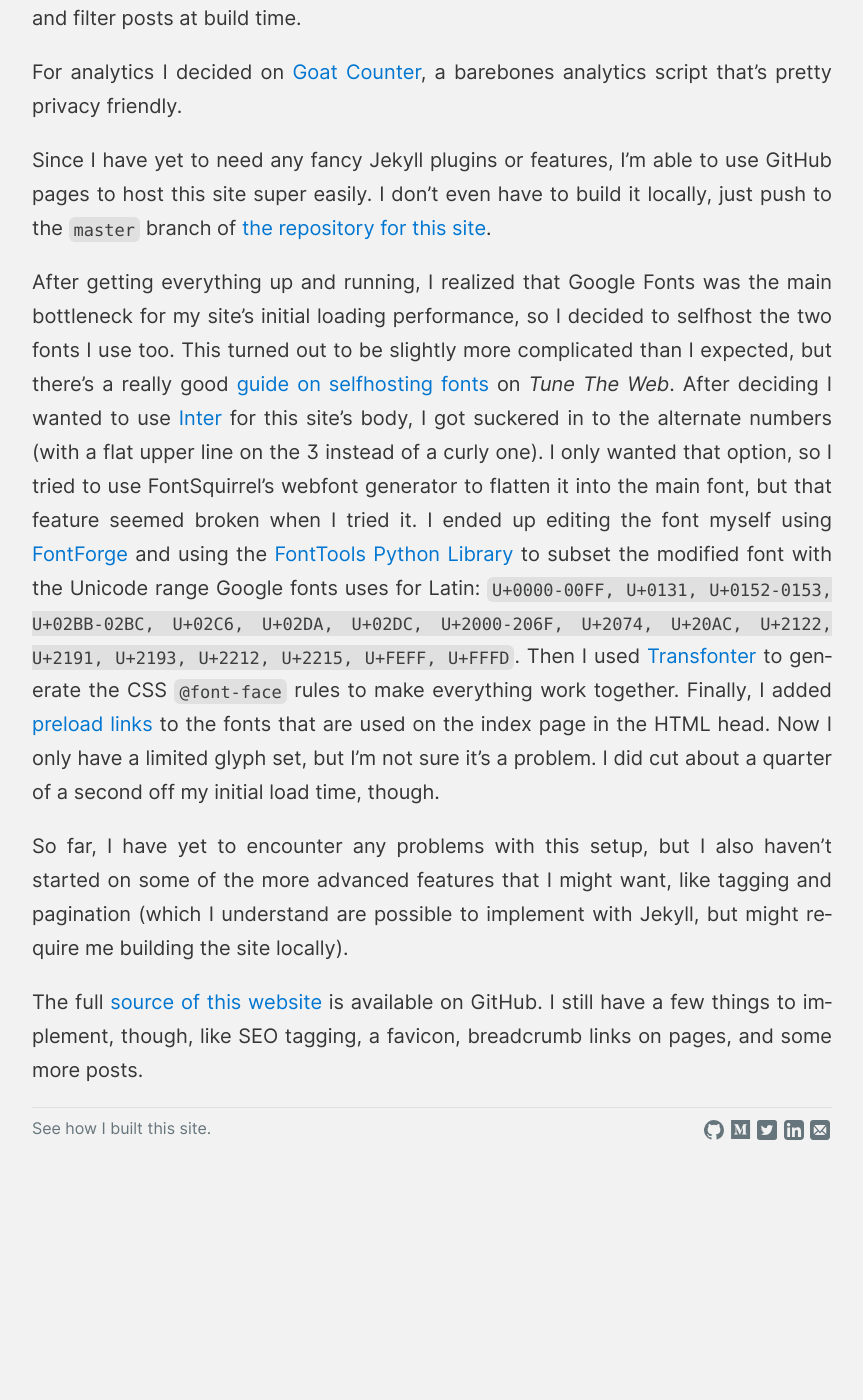
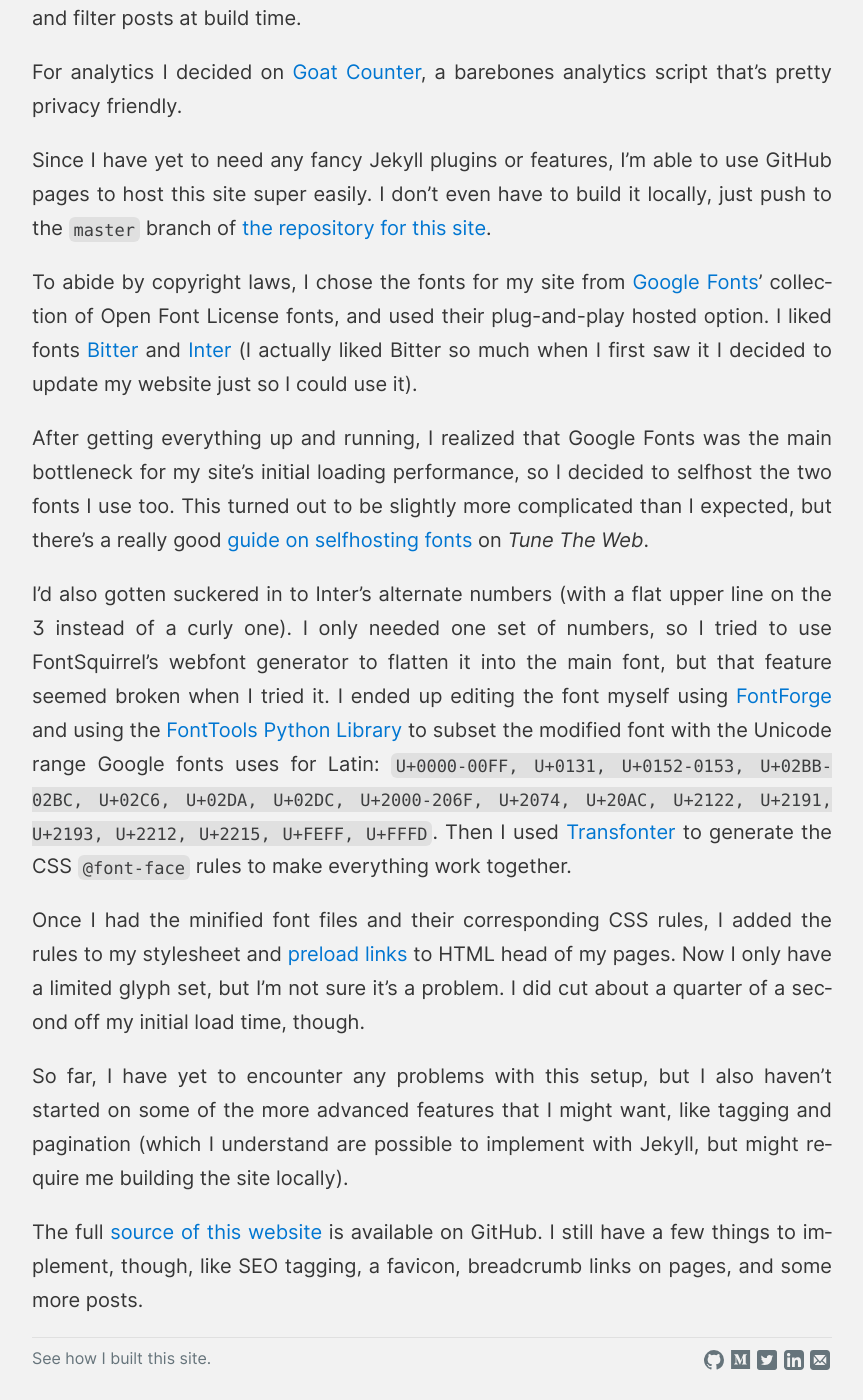
Before and after one commit to ebanisadr/ebanisadr.github.io, a Jekyll site: the page built from _blog/building-this-blog-with-jekyll.md, in a window 1280 px wide and 1400 px high, scrolled down 1297 px. Shown: the whole window, without its empty margins (208-1071 px from the left). Built offline with Jekyll 4.4.1, drawn with Linux system fonts in a browser that asks for light colours; before the commit the page ends 2467 px from its top, so only the background shows below that; some of the changed text lies outside the part shown.

Commit message:
Update tutorial article

```diff
--- a/_blog/building-this-blog-with-jekyll.md
+++ b/_blog/building-this-blog-with-jekyll.md
@@ -54,27 +55,38 @@
 locally, just push to the `master` branch of [the repository for this
 site](https://github.com/ebanisadr/ebanisadr.github.io).
 
-After getting everything up and running, I realized that Google Fonts was the
-main bottleneck for my site's initial loading performance, so I decided to
-selfhost the two fonts I use too. This turned out to be slightly more
-complicated than I expected, but there's a really good [guide on selfhosting
+To abide by copyright laws, I chose the fonts for my site from [Google
+Fonts](https://fonts.google.com)' collection of Open Font License fonts, and
+used their plug-and-play hosted option. I liked fonts
+[Bitter](https://www.huertatipografica.com/en/fonts/bitter-ht) and
+[Inter](https://rsms.me/inter/) (I actually  liked Bitter so much when I first
+saw it I decided to update my website just so I could use it).
+
+After getting everything up and running, I realized that Google Fonts was the main bottleneck for my site's
+initial loading performance, so I decided to selfhost the two fonts I use too.
+This turned out to be slightly more complicated than I expected, but there's a
+really good [guide on selfhosting
 fonts](https://www.tunetheweb.com/blog/should-you-self-host-google-fonts/) on
-_Tune The Web_. After deciding I wanted to use [Inter](https://rsms.me/inter/)
-for this site's body, I got suckered in to the alternate numbers (with a flat
-upper line on the 3 instead of a curly one). I only wanted that option, so I
-tried to use FontSquirrel's webfont generator to flatten it into the main font,
-but that feature seemed broken when I tried it.  I ended up editing the font
+_Tune The Web_.
+
+I'd also gotten suckered in to Inter's alternate numbers (with a flat upper line
+on the 3 instead of a curly one). I only needed one set of numbers, so I tried
+to use FontSquirrel's webfont generator to flatten it into the main font, but
+that feature seemed broken when I tried it. I ended up editing the font
 myself using [FontForge](https://fontforge.org/en-US/) and using the [FontTools
 Python Library](https://github.com/fonttools/fonttools) to subset the modified
 font with the Unicode range Google fonts uses for Latin: `U+0000-00FF, U+0131,
 U+0152-0153, U+02BB-02BC, U+02C6, U+02DA, U+02DC, U+2000-206F, U+2074, U+20AC,
 U+2122, U+2191, U+2193, U+2212, U+2215, U+FEFF, U+FFFD`. Then I used
 [Transfonter](https://transfonter.org) to generate the CSS `@font-face` rules to
-make everything work together. Finally, I added [preload
+make everything work together.
+
+Once I had the minified font files and their corresponding CSS rules, I added
+the rules to my stylesheet and [preload
 links](https://developer.mozilla.org/en-US/docs/Web/HTML/Preloading_content) to
-the fonts that are used on the index page in the HTML head. Now I only have a
-limited glyph set, but I'm not sure it's a problem. I did cut about a quarter of
-a second off my initial load time, though.
+HTML head of my pages. Now I only have a limited glyph set, but I'm not sure
+it's a problem. I did cut about a quarter of a second off my initial load time,
+though.
 
 
 So far, I have yet to encounter any problems with this setup, but I also haven't
--- a/_layouts/post.html
+++ b/_layouts/post.html
@@ -3,6 +3,6 @@
 ---
 <main><article>
   <h1>{{ page.title }}</h1>
-  {% if page.date %}<small>{{ page.date | date_to_long_string: "ordinal", "US" }}</small>{% endif %}
+  {% if page.date %}<small>{{ page.date | date_to_long_string: "ordinal", "US" }}{% if page.updated %}. Updated {{ page.updated }}{% endif %}</small>{% endif %}
   {{ content }}
 </article></main>
```
Also changed, not shown: other parts of _blog/building-this-blog-with-jekyll.md (+1 -0 lines).
